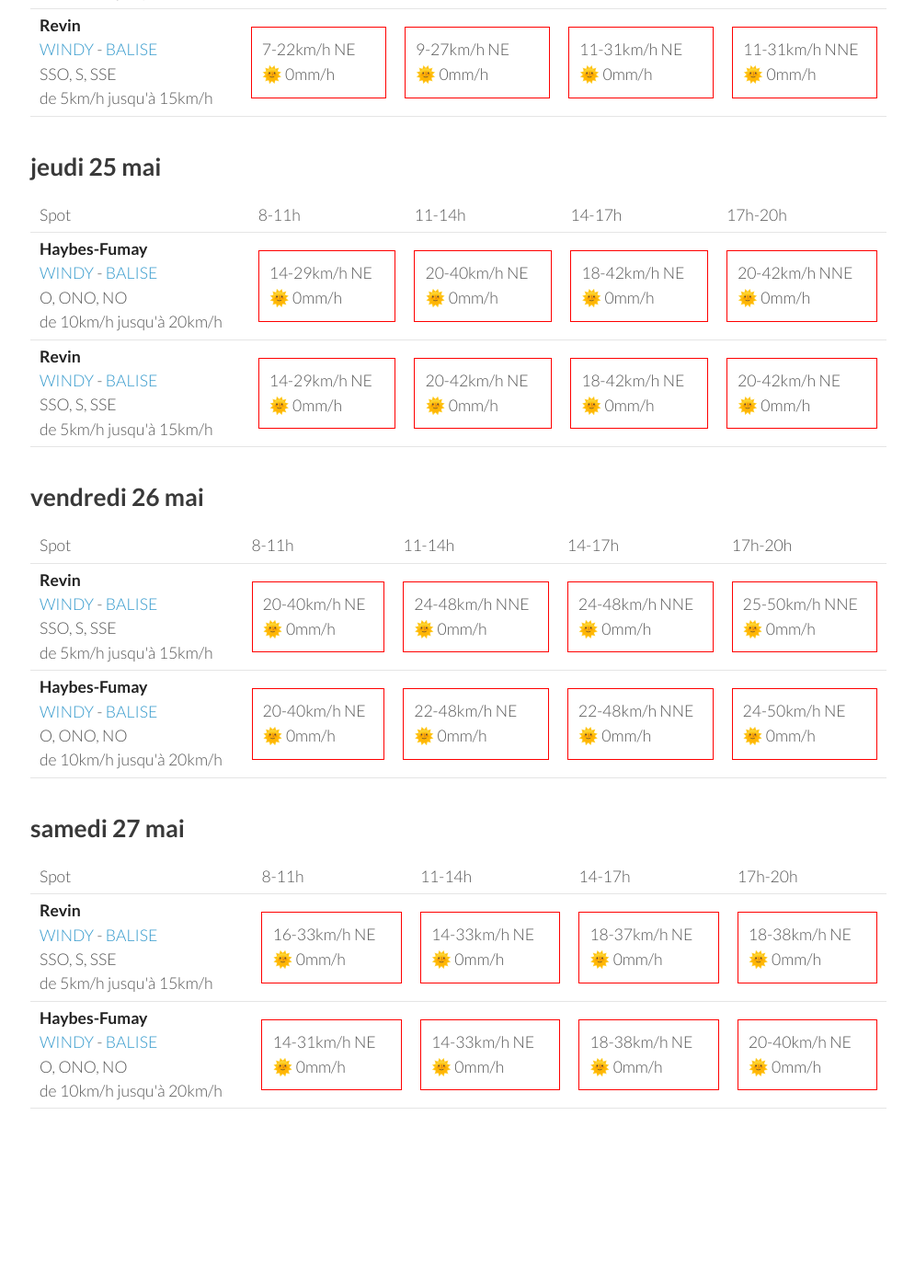
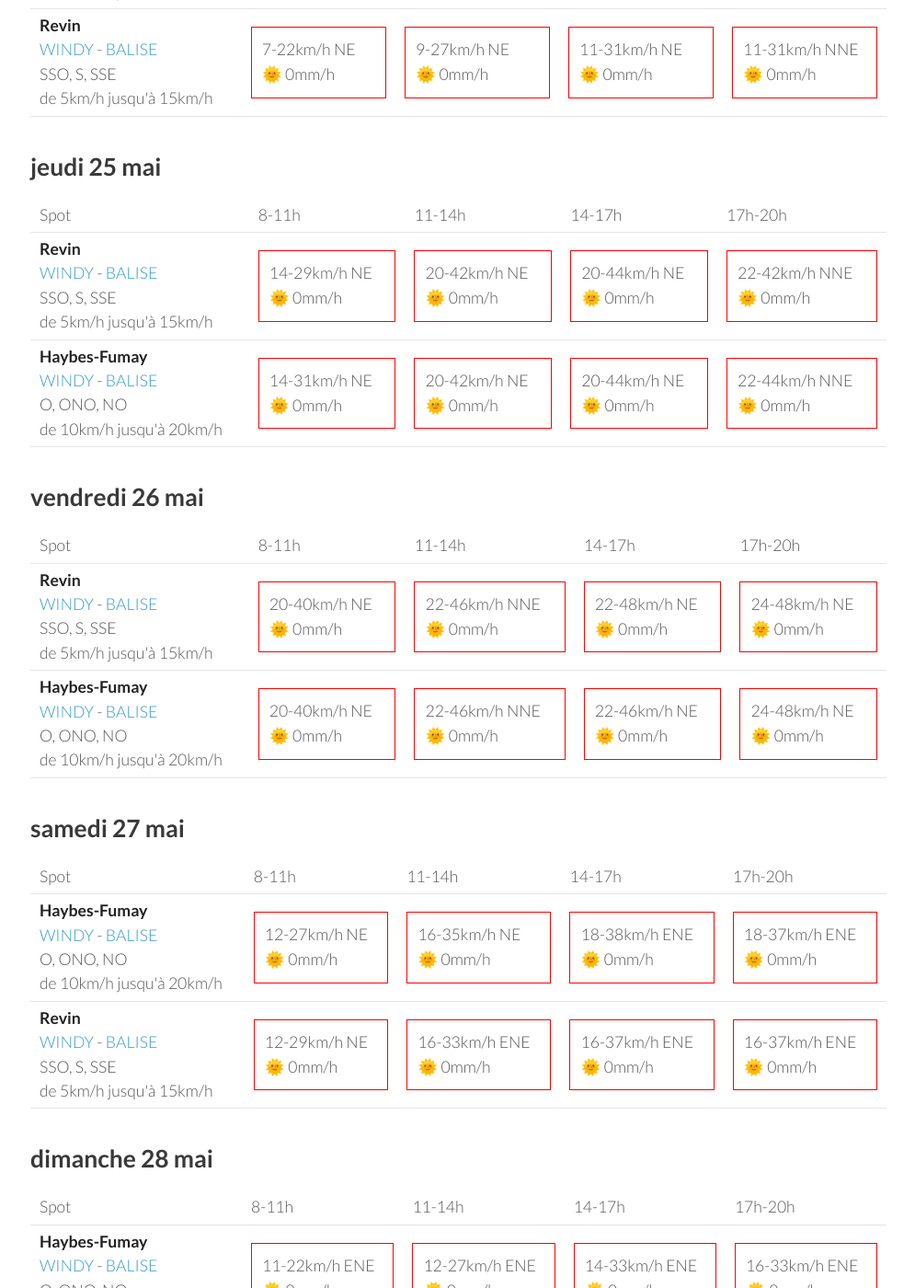
Before and after one commit to parapente-dans-le-nord/parapente-dans-le-nord.github.io, a Jekyll site: the page built from ardennes.markdown, in a window 1280 px wide and 1400 px high, scrolled down 833 px. Shown: the whole window at 92% size, without its empty margins (25-1020 px from the left). Built offline with Jekyll 4.4.1, drawn with Linux system fonts in a browser that asks for light colours; before the commit the page ends 2166 px from its top, so only the background shows below that; some of the changed text lies outside the part shown.

Commit message:
update index.markdown

```diff
--- a/ardennes.markdown
+++ b/ardennes.markdown
@@ -94,22 +94,22 @@ page mise à jour le mardi 23 mai 06:10
       <td>17h-20h</td>
     </tr>
 <tr>
-        <td><strong>Haybes-Fumay</strong><br><a href="https://windy.com/49.998/4.715?49.913,4.738,10">WINDY</a> - <span class=""><a href="http://www.balisemeteo.com/balise.php?idBalise=104">BALISE</a> </span><br> <span class="vent-favorable">O, ONO, NO</span><br><span class="force-vent">de 10km/h jusqu'à 20km/h</span> </td>
+        <td><strong>Revin</strong><br><a href="https://windy.com/49.948/4.625?49.543,4.625,8">WINDY</a> - <span class=""><a href="http://www.balisemeteo.com/balise.php?idBalise=5019">BALISE</a> </span><br> <span class="vent-favorable">SSO, S, SSE</span><br><span class="force-vent">de 5km/h jusqu'à 15km/h</span> </td>
 
             <td><div class="not-flyable"><p>14-29km/h NE</p><p>🌞 0mm/h</p></div></td>
-            <td><div class="not-flyable"><p>20-40km/h NE</p><p>🌞 0mm/h</p></div></td>
-            <td><div class="not-flyable"><p>18-42km/h NE</p><p>🌞 0mm/h</p></div></td>
-            <td><div class="not-flyable"><p>20-42km/h NNE</p><p>🌞 0mm/h</p></div></td>
+            <td><div class="not-flyable"><p>20-42km/h NE</p><p>🌞 0mm/h</p></div></td>
+            <td><div class="not-flyable"><p>20-44km/h NE</p><p>🌞 0mm/h</p></div></td>
+            <td><div class="not-flyable"><p>22-42km/h NNE</p><p>🌞 0mm/h</p></div></td>
 
 
     </tr>
 <tr>
-        <td><strong>Revin</strong><br><a href="https://windy.com/49.948/4.625?49.543,4.625,8">WINDY</a> - <span class=""><a href="http://www.balisemeteo.com/balise.php?idBalise=5019">BALISE</a> </span><br> <span class="vent-favorable">SSO, S, SSE</span><br><span class="force-vent">de 5km/h jusqu'à 15km/h</span> </td>
+        <td><strong>Haybes-Fumay</strong><br><a href="https://windy.com/49.998/4.715?49.913,4.738,10">WINDY</a> - <span class=""><a href="http://www.balisemeteo.com/balise.php?idBalise=104">BALISE</a> </span><br> <span class="vent-favorable">O, ONO, NO</span><br><span class="force-vent">de 10km/h jusqu'à 20km/h</span> </td>
 
-            <td><div class="not-flyable"><p>14-29km/h NE</p><p>🌞 0mm/h</p></div></td>
+            <td><div class="not-flyable"><p>14-31km/h NE</p><p>🌞 0mm/h</p></div></td>
             <td><div class="not-flyable"><p>20-42km/h NE</p><p>🌞 0mm/h</p></div></td>
-            <td><div class="not-flyable"><p>18-42km/h NE</p><p>🌞 0mm/h</p></div></td>
-            <td><div class="not-flyable"><p>20-42km/h NE</p><p>🌞 0mm/h</p></div></td>
+            <td><div class="not-flyable"><p>20-44km/h NE</p><p>🌞 0mm/h</p></div></td>
+            <td><div class="not-flyable"><p>22-44km/h NNE</p><p>🌞 0mm/h</p></div></td>
 
 
     </tr>
@@ -133,9 +133,9 @@ page mise à jour le mardi 23 mai 06:10
         <td><strong>Revin</strong><br><a href="https://windy.com/49.948/4.625?49.543,4.625,8">WINDY</a> - <span class=""><a href="http://www.balisemeteo.com/balise.php?idBalise=5019">BALISE</a> </span><br> <span class="vent-favorable">SSO, S, SSE</span><br><span class="force-vent">de 5km/h jusqu'à 15km/h</span> </td>
 
             <td><div class="not-flyable"><p>20-40km/h NE</p><p>🌞 0mm/h</p></div></td>
-            <td><div class="not-flyable"><p>24-48km/h NNE</p><p>🌞 0mm/h</p></div></td>
-            <td><div class="not-flyable"><p>24-48km/h NNE</p><p>🌞 0mm/h</p></div></td>
-            <td><div class="not-flyable"><p>25-50km/h NNE</p><p>🌞 0mm/h</p></div></td>
+            <td><div class="not-flyable"><p>22-46km/h NNE</p><p>🌞 0mm/h</p></div></td>
+            <td><div class="not-flyable"><p>22-48km/h NE</p><p>🌞 0mm/h</p></div></td>
+            <td><div class="not-flyable"><p>24-48km/h NE</p><p>🌞 0mm/h</p></div></td>
 
 
     </tr>
@@ -143,9 +143,9 @@ page mise à jour le mardi 23 mai 06:10
         <td><strong>Haybes-Fumay</strong><br><a href="https://windy.com/49.998/4.715?49.913,4.738,10">WINDY</a> - <span class=""><a href="http://www.balisemeteo.com/balise.php?idBalise=104">BALISE</a> </span><br> <span class="vent-favorable">O, ONO, NO</span><br><span class="force-vent">de 10km/h jusqu'à 20km/h</span> </td>
 
             <td><div class="not-flyable"><p>20-40km/h NE</p><p>🌞 0mm/h</p></div></td>
-            <td><div class="not-flyable"><p>22-48km/h NE</p><p>🌞 0mm/h</p></div></td>
-            <td><div class="not-flyable"><p>22-48km/h NNE</p><p>🌞 0mm/h</p></div></td>
-            <td><div class="not-flyable"><p>24-50km/h NE</p><p>🌞 0mm/h</p></div></td>
+            <td><div class="not-flyable"><p>22-46km/h NNE</p><p>🌞 0mm/h</p></div></td>
+            <td><div class="not-flyable"><p>22-46km/h NE</p><p>🌞 0mm/h</p></div></td>
+            <td><div class="not-flyable"><p>24-48km/h NE</p><p>🌞 0mm/h</p></div></td>
 
 
     </tr>
@@ -166,22 +166,22 @@ page mise à jour le mardi 23 mai 06:10
       <td>17h-20h</td>
     </tr>
 <tr>
-        <td><strong>Revin</strong><br><a href="https://windy.com/49.948/4.625?49.543,4.625,8">WINDY</a> - <span class=""><a href="http://www.balisemeteo.com/balise.php?idBalise=5019">BALISE</a> </span><br> <span class="vent-favorable">SSO, S, SSE</span><br><span class="force-vent">de 5km/h jusqu'à 15km/h</span> </td>
+        <td><strong>Haybes-Fumay</strong><br><a href="https://windy.com/49.998/4.715?49.913,4.738,10">WINDY</a> - <span class=""><a href="http://www.balisemeteo.com/balise.php?idBalise=104">BALISE</a> </span><br> <span class="vent-favorable">O, ONO, NO</span><br><span class="force-vent">de 10km/h jusqu'à 20km/h</span> </td>
 
-            <td><div class="not-flyable"><p>16-33km/h NE</p><p>🌞 0mm/h</p></div></td>
-            <td><div class="not-flyable"><p>14-33km/h NE</p><p>🌞 0mm/h</p></div></td>
-            <td><div class="not-flyable"><p>18-37km/h NE</p><p>🌞 0mm/h</p></div></td>
-            <td><div class="not-flyable"><p>18-38km/h NE</p><p>🌞 0mm/h</p></div></td>
+            <td><div class="not-flyable"><p>12-27km/h NE</p><p>🌞 0mm/h</p></div></td>
+            <td><div class="not-flyable"><p>16-35km/h NE</p><p>🌞 0mm/h</p></div></td>
+            <td><div class="not-flyable"><p>18-38km/h ENE</p><p>🌞 0mm/h</p></div></td>
+            <td><div class="not-flyable"><p>18-37km/h ENE</p><p>🌞 0mm/h</p></div></td>
 
 
     </tr>
 <tr>
-        <td><strong>Haybes-Fumay</strong><br><a href="https://windy.com/49.998/4.715?49.913,4.738,10">WINDY</a> - <span class=""><a href="http://www.balisemeteo.com/balise.php?idBalise=104">BALISE</a> </span><br> <span class="vent-favorable">O, ONO, NO</span><br><span class="force-vent">de 10km/h jusqu'à 20km/h</span> </td>
+        <td><strong>Revin</strong><br><a href="https://windy.com/49.948/4.625?49.543,4.625,8">WINDY</a> - <span class=""><a href="http://www.balisemeteo.com/balise.php?idBalise=5019">BALISE</a> </span><br> <span class="vent-favorable">SSO, S, SSE</span><br><span class="force-vent">de 5km/h jusqu'à 15km/h</span> </td>
 
-            <td><div class="not-flyable"><p>14-31km/h NE</p><p>🌞 0mm/h</p></div></td>
-            <td><div class="not-flyable"><p>14-33km/h NE</p><p>🌞 0mm/h</p></div></td>
-            <td><div class="not-flyable"><p>18-38km/h NE</p><p>🌞 0mm/h</p></div></td>
-            <td><div class="not-flyable"><p>20-40km/h NE</p><p>🌞 0mm/h</p></div></td>
+            <td><div class="not-flyable"><p>12-29km/h NE</p><p>🌞 0mm/h</p></div></td>
+            <td><div class="not-flyable"><p>16-33km/h ENE</p><p>🌞 0mm/h</p></div></td>
+            <td><div class="not-flyable"><p>16-37km/h ENE</p><p>🌞 0mm/h</p></div></td>
+            <td><div class="not-flyable"><p>16-37km/h ENE</p><p>🌞 0mm/h</p></div></td>
 
 
     </tr>
@@ -189,3 +189,39 @@ page mise à jour le mardi 23 mai 06:10
 </tbody>
 </table>
 {:/}
+## dimanche 28 mai
+
+{::nomarkdown}
+<table>
+  <tbody>
+    <tr>
+      <td>Spot</td>
+      <td>8-11h</td>
+      <td>11-14h</td>
+      <td>14-17h</td>
+      <td>17h-20h</td>
+    </tr>
+<tr>
+        <td><strong>Haybes-Fumay</strong><br><a href="https://windy.com/49.998/4.715?49.913,4.738,10">WINDY</a> - <span class=""><a href="http://www.balisemeteo.com/balise.php?idBalise=104">BALISE</a> </span><br> <span class="vent-favorable">O, ONO, NO</span><br><span class="force-vent">de 10km/h jusqu'à 20km/h</span> </td>
+
+            <td><div class="not-flyable"><p>11-22km/h ENE</p><p>🌞 0mm/h</p></div></td>
+            <td><div class="not-flyable"><p>12-27km/h ENE</p><p>🌞 0mm/h</p></div></td>
+            <td><div class="not-flyable"><p>14-33km/h ENE</p><p>🌞 0mm/h</p></div></td>
+            <td><div class="not-flyable"><p>16-33km/h ENE</p><p>🌞 0mm/h</p></div></td>
+
+
+    </tr>
+<tr>
+        <td><strong>Revin</strong><br><a href="https://windy.com/49.948/4.625?49.543,4.625,8">WINDY</a> - <span class=""><a href="http://www.balisemeteo.com/balise.php?idBalise=5019">BALISE</a> </span><br> <span class="vent-favorable">SSO, S, SSE</span><br><span class="force-vent">de 5km/h jusqu'à 15km/h</span> </td>
+
+            <td><div class="not-flyable"><p>11-20km/h ENE</p><p>🌞 0mm/h</p></div></td>
+            <td><div class="not-flyable"><p>12-27km/h ENE</p><p>🌞 0mm/h</p></div></td>
+            <td><div class="not-flyable"><p>14-33km/h ENE</p><p>🌞 0mm/h</p></div></td>
+            <td><div class="not-flyable"><p>16-33km/h ENE</p><p>🌞 0mm/h</p></div></td>
+
+
+    </tr>
+
+</tbody>
+</table>
+{:/}
```
Also changed, not shown: other parts of ardennes.markdown (+1 -1 lines).
